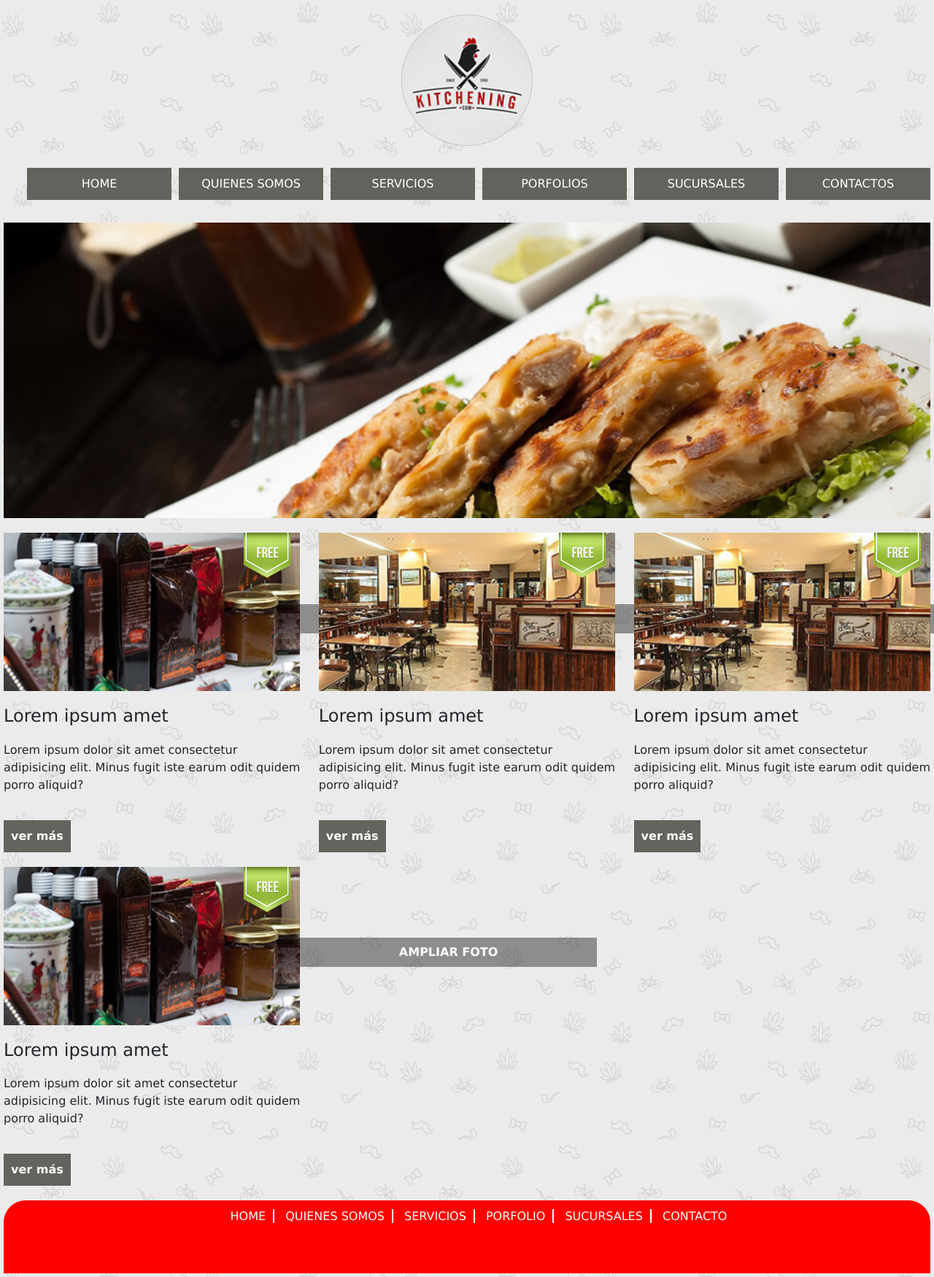
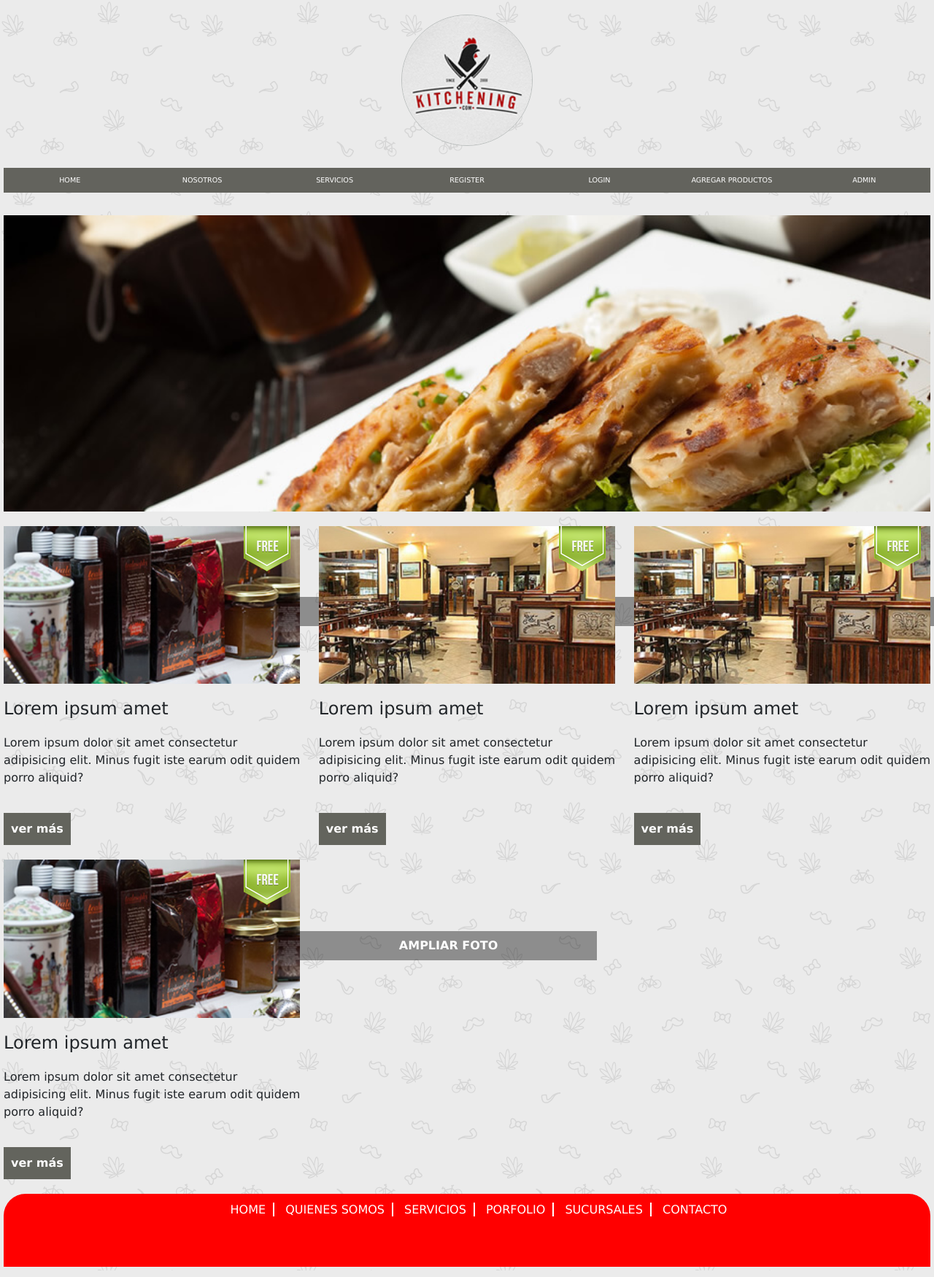
Before and after one commit to LucioMart/-kitchening_maquetacion_html5_-css3_node_express_-, a Node server app: page / in a window 1280 px wide; the page is wider, and only the part inside the window is pictured. Shown: that part at 73% size. Run offline with Node 20, Linux system fonts and the light colour scheme.

Commit message:
Modificación del header para agregar acceso al register, login, agregar productos y admin. CSS también modificado en el font-size.

```diff
--- a/public/css/style.css
+++ b/public/css/style.css
@@ -48,6 +48,10 @@
     border-radius: 4px;
     margin: 0 auto 30px;
     text-align: center;
+}
+
+header nav ul {
+    padding-left: 0;
 }
 
 header nav ul li {
@@ -189,7 +193,7 @@
 @media(min-width: 769px) {
 
     header nav ul li {
-        font-size: 1rem;
+        font-size: 0.6rem;
     }
 
     article {
--- a/views/partials/header.ejs
+++ b/views/partials/header.ejs
@@ -4,11 +4,12 @@
     <nav>
         <ul>
             <li class="header-nav-ul-li-a"><a href="#">Home</a></li>
-            <li><a href="#">Quienes somos</a></li>
+            <li><a href="#">Nosotros</a></li>
             <li><a href="#">Servicios</a></li>
-            <li><a href="#">Porfolios</a></li>
-            <li><a href="#">Sucursales</a></li>
-            <li><a href="#">Contactos</a></li>
+            <li><a href="/users/register">register</a></li>
+            <li><a href="/users/login">login</a></li>
+            <li><a href="/products/add">Agregar productos</a></li>
+            <li><a href="/admin">admin</a></li>
         </ul>
     </nav>
 </header>
```
Also changed, not shown: public/images/products/avatar_default.png (added).
